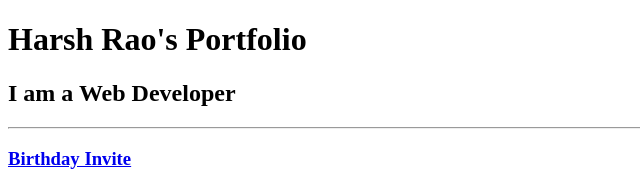
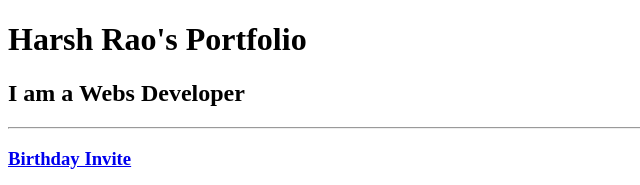
Before and after one commit to ThatDeparted2061/html-portfolio, a plain HTML site: page index.html in a window 1280 px wide. Shown: the top 185 px of the page, 0-640 px from the left. Drawn offline with Linux system fonts and the light colour scheme.

Commit message:
Update index.html

```diff
--- a/index.html
+++ b/index.html
@@ -6,7 +6,7 @@
   </head>
   <body>
     <h1>Harsh Rao's Portfolio</h1>
-    <h2>I am a Web Developer</h2>
+    <h2>I am a Webs Developer</h2>
     <hr/>
     <h3><a href="../3.4 Birthday Invite Project/index.html">Birthday Invite</a></h3>
     <img src="./assets/images/Birthday-invite.png" height="500" width="500" alt="Birthday invite webpage screenshot">
```
